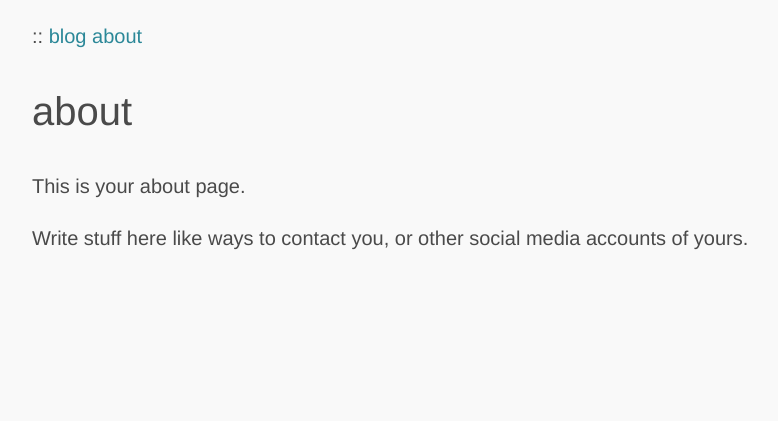
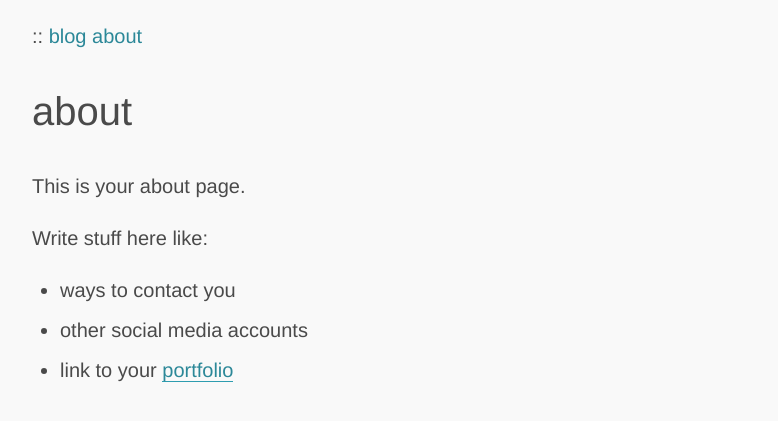
Before and after one commit to oxalorg/sakura-jekyll, a Jekyll site: the page built from about/index.md, in a window 1280 px wide. Shown: the top 421 px of the page, without its empty margins (233-1011 px from the left). Built offline with Jekyll 4.4.1, drawn with Linux system fonts in a browser that asks for light colours.

Commit message:
Added portfolio page.

```diff
--- a/about/index.md
+++ b/about/index.md
@@ -6,4 +6,8 @@ permalink: /about/
 
 This is your about page.
 
-Write stuff here like ways to contact you, or other social media accounts of yours.
+Write stuff here like:
+
+* ways to contact you
+* other social media accounts
+* link to your [portfolio]({{ site.baseurl }}/portfolio)
```
Also changed, not shown: portfolio/index.md (added, +17 -0 lines).
